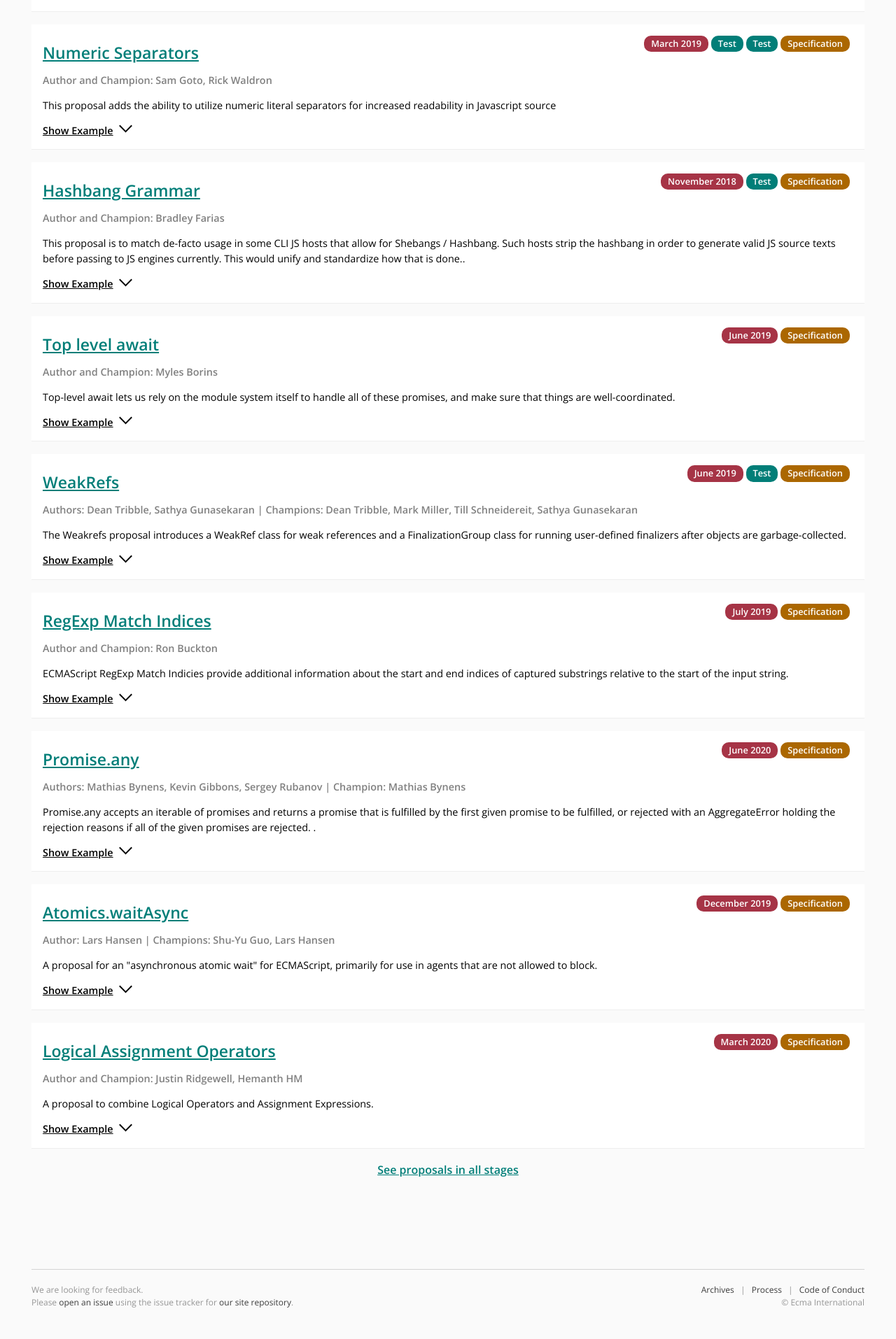
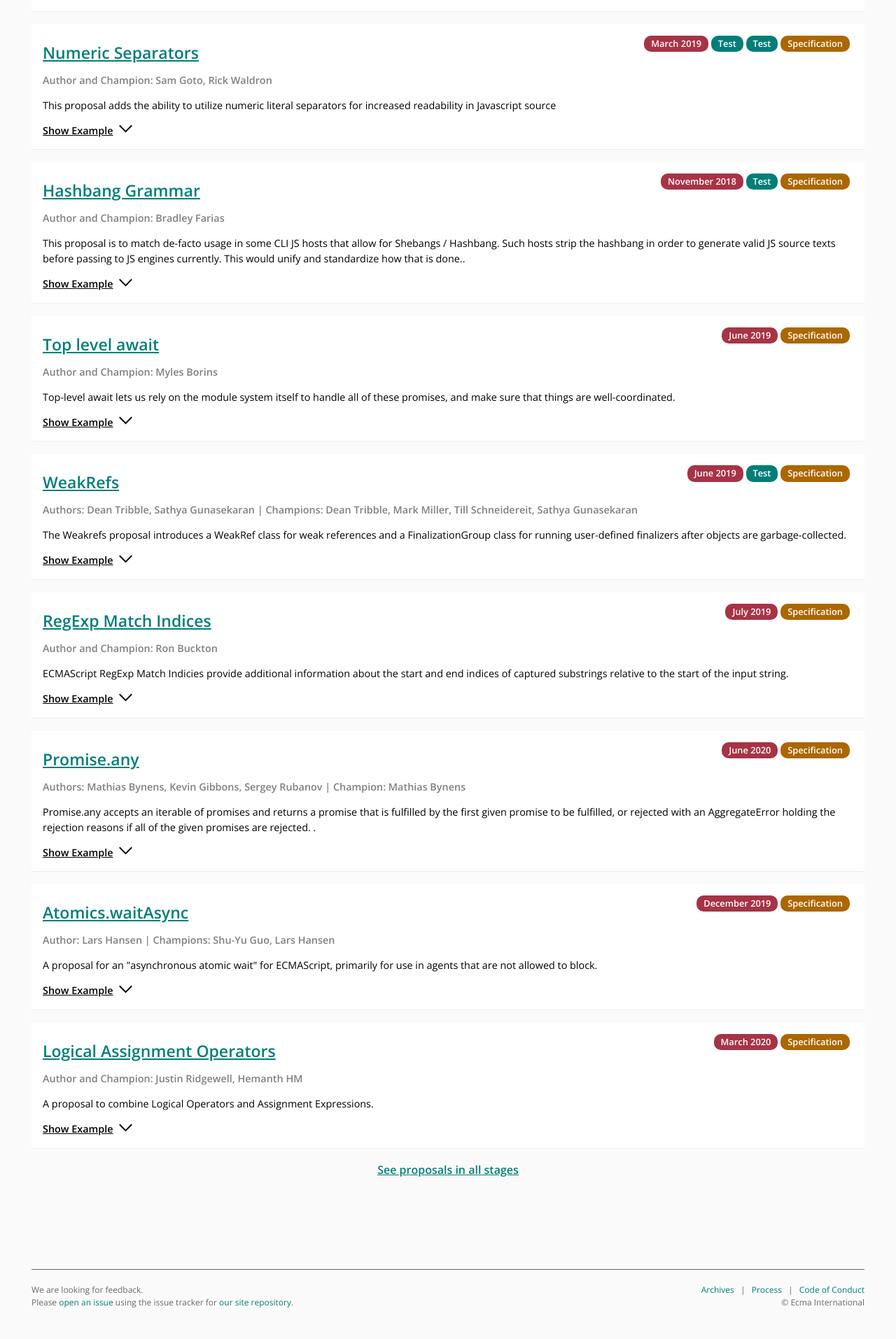
Before and after one commit to tc39/tc39.github.io, a Jekyll site: the page built from index.md, in a window 1280 px wide. Shown: the part 1842-3756 px from the top of the page at 70% size. Built offline with Jekyll 4.4.1, drawn with Linux system fonts in a browser that asks for light colours; nearby versions of some CDN libraries.

Commit message:
dim gray-out the footer
Notes:
    https://user-images.githubusercontent.com/17770407/87853458-340d4f00-c8d8-11ea-889b-b8c476f7c3cb.png
    https://user-images.githubusercontent.com/17770407/87853471-4ab3a600-c8d8-11ea-8484-71242942ec23.png
    https://www.color-hex.com/color/696969
    https://webaim.org/resources/contrastchecker/?fcolor=696969&bcolor=fafafa&api

Fixes: https://github.com/tc39/tc39.github.io/issues/192

```diff
--- a/_sass/_page-footer.scss
+++ b/_sass/_page-footer.scss
@@ -1,19 +1,17 @@
 .page-footer {
-  color: $color-gray59;
+  color: $color-dim-gray;
   font-size: 12px;
   min-height: 100px;
   width: 100%;
 }
 
 .page-footer a {
-  color: $color-eclipse;
-  font-weight: 400;
+  color: $color-link;
+  font-weight: $font-weight-regular;
   text-decoration: none;
 }
 
 .page-footer a:hover {
-  color: $color-eclipse;
-  font-weight: 400;
   text-decoration: underline;
 }
 
@@ -35,7 +33,7 @@
 }
 
 .page-footer .grid-container {
-  border-top: solid 1px $color-gray83;
+  border-top: solid 1px $color-dim-gray;
   margin: 0 auto;
   overflow: auto;
   padding: ($grid-gutter / 2) 0 $grid-gutter;
--- a/_sass/_variables.scss
+++ b/_sass/_variables.scss
@@ -8,9 +8,7 @@
 $color-spacer: #eee;
 $color-submenu-bg: white;
 $color-bg: #fafafa;
-$color-eclipse: #3d3d3d;
-$color-gray59: #969696;
-$color-gray83: #d4d4d4;
+$color-dim-gray: #696969;
 
 // Font weights
 $font-weight-light: 300;
```
